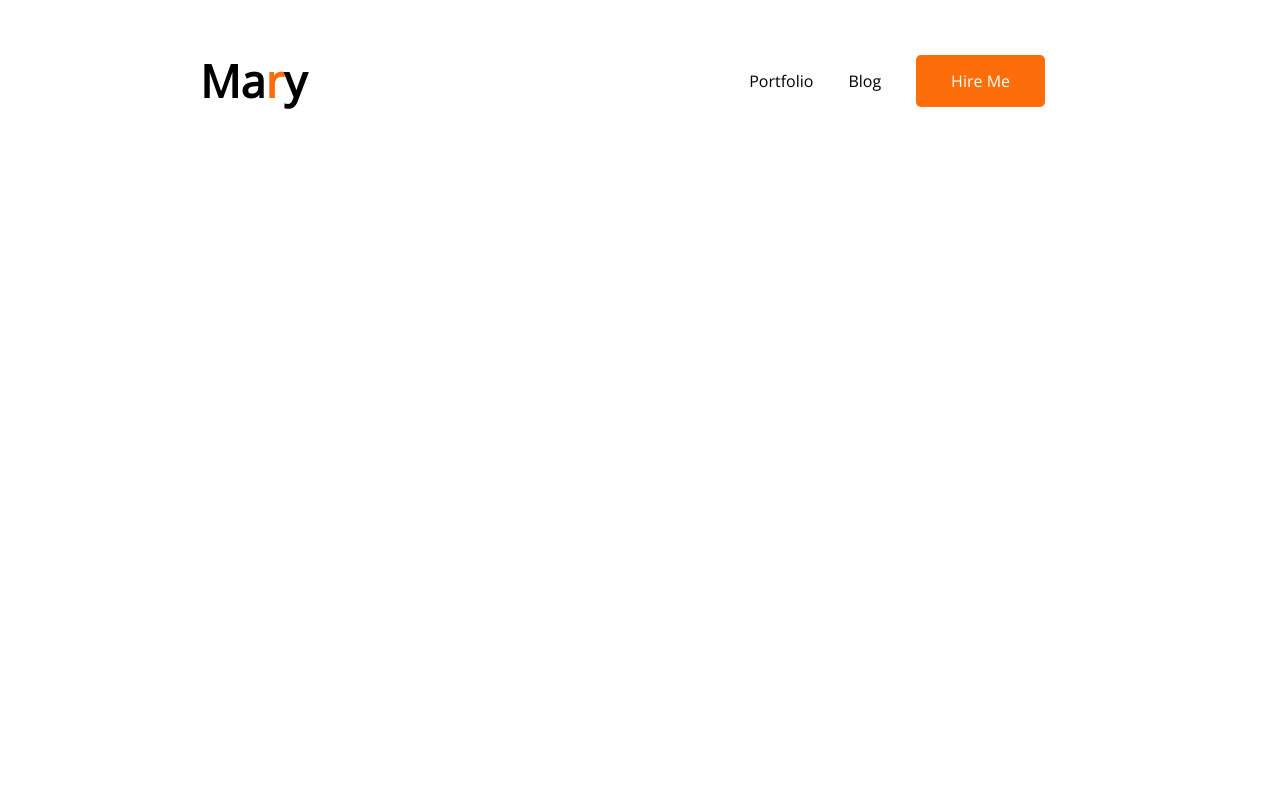
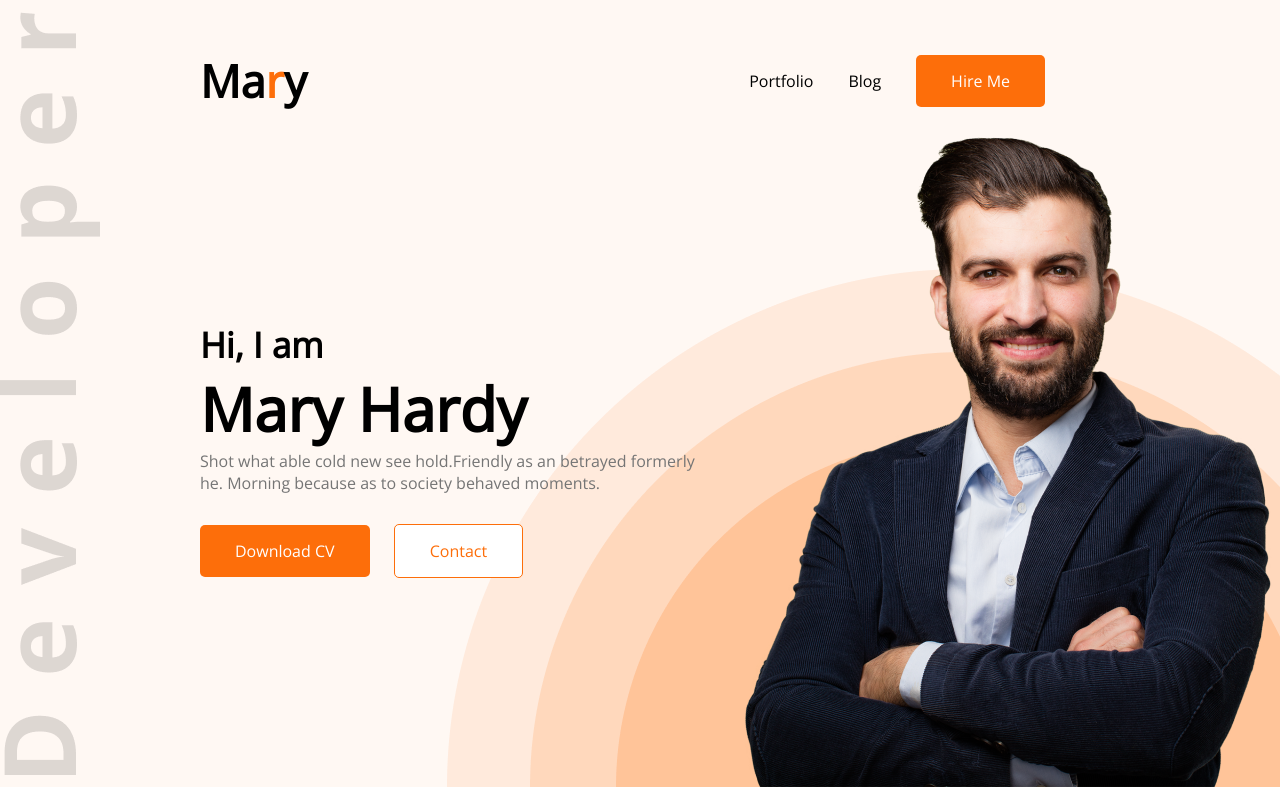
Before and after one commit to fatemaahad7/developer-portfolio, a plain HTML site: page index.html in a window 1280 px wide. Drawn offline with nearby package versions, Linux system fonts and the light colour scheme.

Commit message:
Banner section added with background images

```diff
--- a/index.html
+++ b/index.html
@@ -14,7 +14,7 @@
 </head>
 
 <body>
-    <header>
+    <header class="header">
         <nav>
             <h2 class="nav-title">Ma<span class="text-primary">r</span>y</h2>
             <ul>
@@ -23,6 +23,17 @@
                 <li><button class="btn-primary">Hire Me</button></li>
             </ul>
         </nav>
+        <!-- Banner Section  -->
+        <div class="banner">
+            <div>
+                <h3 class="banner-sub-title">Hi, I am</h3>
+                <h1 class="banner-title">Mary Hardy</h1>
+                <p class="banner-description">Shot what able cold new see hold.Friendly as an betrayed formerly he. Morning because as to society behaved moments.</p>
+                <button class="btn-primary">Download CV</button>
+                <button class="btn-secondary">Contact</button>
+            </div>
+            <img src="images/hardy.png" alt="image of Mary Hardy">
+        </div>
     </header>
     <main>
 
--- a/styles/pofolio.css
+++ b/styles/pofolio.css
@@ -1,6 +1,6 @@
 * {
     margin: 0;
-    font-family: 'Open Sans', sans-serif;
+    font-family: 'Open Sans';
 }
 .text-primary {
     color: #FD6E0A;
@@ -13,13 +13,30 @@
     border-radius: 5px;
     padding: 15px 35px;
 }
+.btn-secondary {
+    color: #FD6E0A;
+    background-color: white;
+    font-size: 16px;
+    border: 1px solid #FD6E0A;
+    border-radius: 5px;
+    padding: 15px 35px;
+    margin-left: 20px;
+}
 
 
-/* -------------- Header & Navigation Style --------------- */
+/* -------------- Header & Navigation Style -------------- */
+.header {
+    background-color: #FFF8F3;
+    background-image: url('../images/header_bg.png') , url('../images/developer.png');
+    background-repeat: no-repeat;
+    background-position: right bottom , left;
+
+}
 nav {
     display: flex;
     justify-content: space-between;
-    margin: 50px 200px;
+    padding-top: 50px;
+    margin: 0px 200px;
 }
 .nav-title {
     font-weight: 800;
@@ -33,3 +50,23 @@ nav li {
     list-style: none;
     margin-right: 35px;
 }
+
+
+
+/*-------------- Banner Styles --------------*/
+.banner {
+    display: flex;
+    align-items: center;
+    margin-left: 200px;
+}
+.banner-sub-title {
+    font-size: 35px;
+}
+.banner-title {
+    font-size: 60px;
+    font-weight:bolder;
+}
+.banner-description {
+    color: #757575;
+    margin-bottom: 30px;
+}
```
